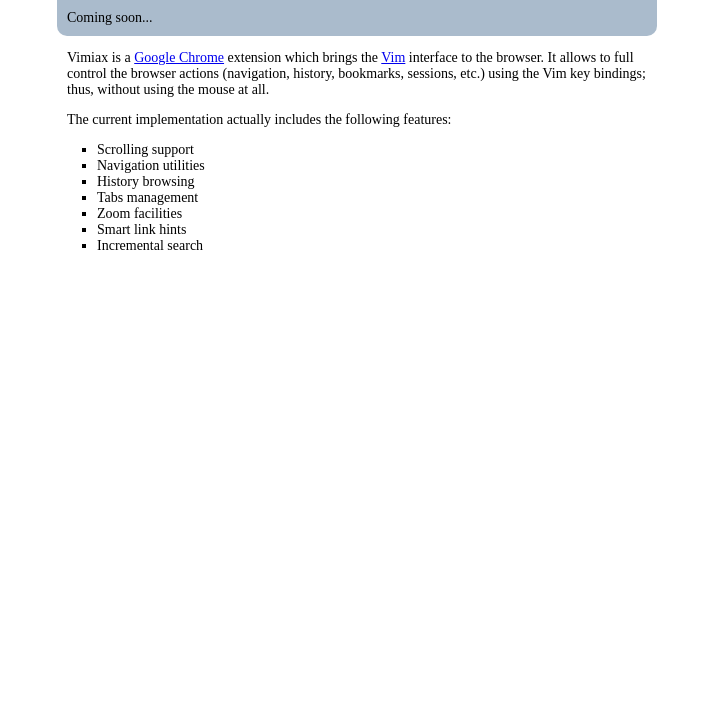
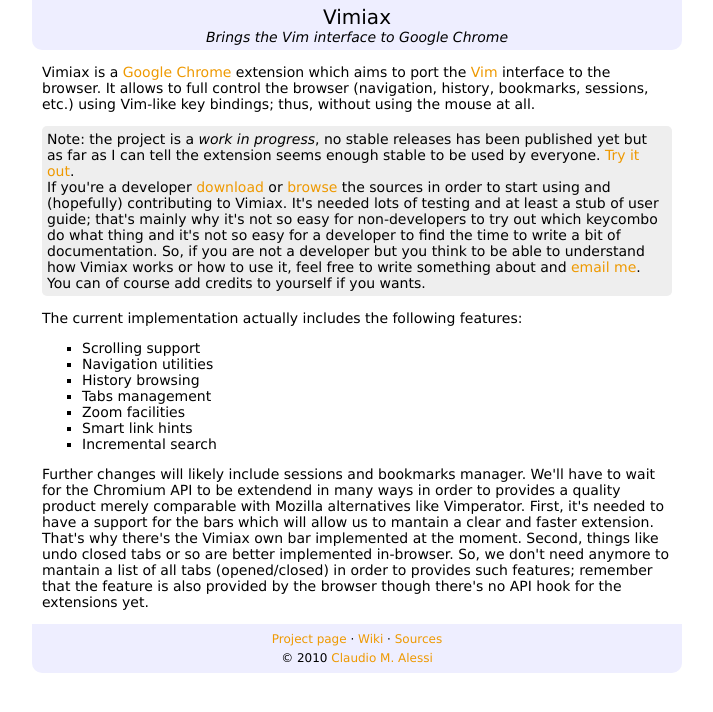
Before and after one commit to bitsmanent/vimiax, a plain HTML site: page index.html in a window 1280 px wide. Shown: the whole page, without its empty margins (283-996 px from the left). Drawn offline with Linux system fonts and the light colour scheme.

Commit message:
Add more informations and style (still things to fix).

```diff
--- a/index.html
+++ b/index.html
@@ -2,22 +2,56 @@
 <html>
 	<head>
 		<title>Vimiax home page</title>
+
+		<meta charset="UTF-8">
+		<meta http-equiv="Content-Type" content="text/html; charset=UTF-8">
+		<meta name="description" content="Vimiax - Brings the Vim interface to Google Chrome">
+		<meta name="keywords" content="vimiax, vim, chromium extension, google chrome extension">
+
 		<style type="text/css">
 		body {
 			margin: 0;
 			font-style: arial;
 			font-size: 14px;
+			font-family: "lucida grande", tahoma, verdana, arial, sans-serif;
 		}
-		p { padding: 0 10px }
+		div { padding: 0 10px }
 		ul { list-style-type: square }
+		a {
+			text-decoration: none;
+			color: #e90;
+		}
+		a:hover { text-decoration: underline }
 		#main {
-			width: 600px;
+			width: 650px;
 			margin: 0 auto;
 		}
 		#head {
 			border-radius: 0 0 10px 10px;
-			padding: 10px;
-			background: #abc;
+			padding: 5px;
+			background: #eef;
+			text-align: center;
+		}
+		#head .title  {
+			font-size: 20px;
+			display: block;
+		}
+		#head .descr {
+			font-style: italic;
+		}
+		#footer {
+			padding: 3px 0;
+			border-radius: 0 0 10px 10px;
+			text-align: center;
+			font-size: 12px;
+			background: #eef;
+		}
+		#footer p { margin: 5px 0 }
+		#footer .credits { }
+		.notice {
+			border-radius: 5px;
+			background: #eee;
+			padding: 5px;
 		}
 		</style>
 	</head>
@@ -25,16 +59,32 @@
 	<body>
 		<div id="main">
 			<div id="head">
-				Coming soon...
+				<span class="title">Vimiax</span>
+				<span class="descr">Brings the Vim interface to Google Chrome</span>
 			</div>
 
 			<div id="content">
 				<p>
-					Vimiax is a <a href="#">Google Chrome</a> extension which brings the
-					<a href="http://vim.org">Vim</a> interface to the browser. It allows
-					to full control the browser actions (navigation, history, bookmarks,
-					sessions, etc.) using the Vim key bindings; thus, without using the
-					mouse at all.
+					Vimiax is a <a href="#">Google Chrome</a> extension which aims to port
+					the <a href="http://vim.org">Vim</a> interface to the browser. It allows
+					to full control the browser (navigation, history, bookmarks, sessions,
+					etc.) using Vim-like key bindings; thus, without using the mouse at all.
+				</p>
+
+				<p class="notice">
+					Note: the project is a <i>work in progress</i>, no stable releases has
+					been published yet but as far as I can tell the extension seems enough
+					stable to be used by everyone. <a href="#">Try it out</a>.
+					<br>
+					If you're a developer <a href="#">download</a> or <a href="#">browse</a>
+					the sources in order to start using and (hopefully) contributing to
+					Vimiax. It's needed lots of testing and at least a stub of user guide;
+					that's mainly why it's not so easy for non-developers to try out which
+					keycombo do what thing and it's not so easy for a developer to find the
+					time to write a bit of documentation. So, if you are not a developer but
+					you think to be able to understand how Vimiax works or how to use it,
+					feel free to write something about and <a href="#">email me</a>. You can
+					of course add credits to yourself if you wants.
 				</p>
 
 				<p>
@@ -49,7 +99,28 @@
 						<li>Smart link hints</li>
 						<li>Incremental search</li>
 					</ul>
+
+					Further changes will likely include sessions and bookmarks manager.
+					We'll have to wait for the Chromium API to be extendend in many ways
+					in order to provides a quality product merely comparable with Mozilla
+					alternatives like Vimperator. First, it's needed to have a support for
+					the bars which will allow us to mantain a clear and faster extension.
+					That's why there's the Vimiax own bar implemented at the moment. Second,
+					things like undo closed tabs or so are better implemented in-browser.
+					So, we don't need anymore to mantain a list of all tabs (opened/closed)
+					in order to provides such features; remember that the feature is also
+					provided by the browser though there's no API hook for the extensions
+					yet.
 				</p>
+			</div>
+
+			<div id="footer">
+				<p class="links">
+					<a href="#">Project page</a>
+					⋅ <a href="#">Wiki</a>
+					⋅ <a href="#">Sources</a>
+				</p>
+				<p class="credits">© 2010 <a href="http://clamiax.github.com">Claudio M. Alessi</a></p>
 			</div>
 		</div>
 	</body>
```
